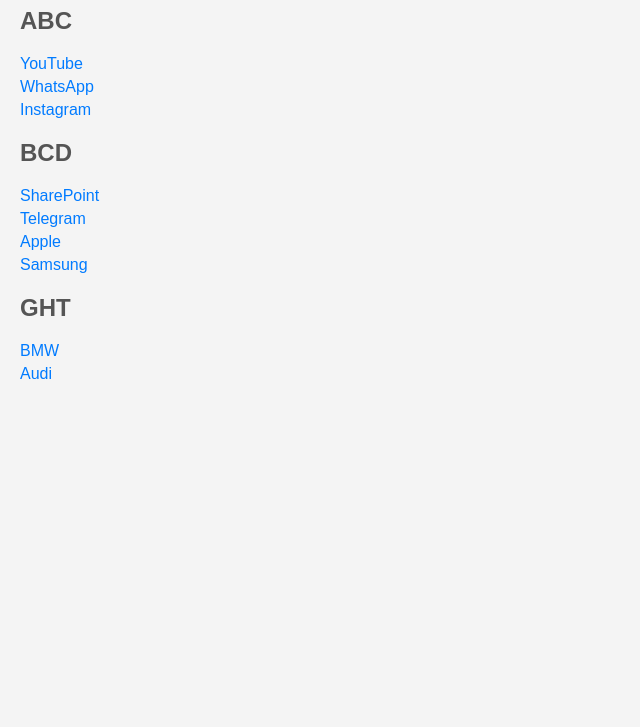
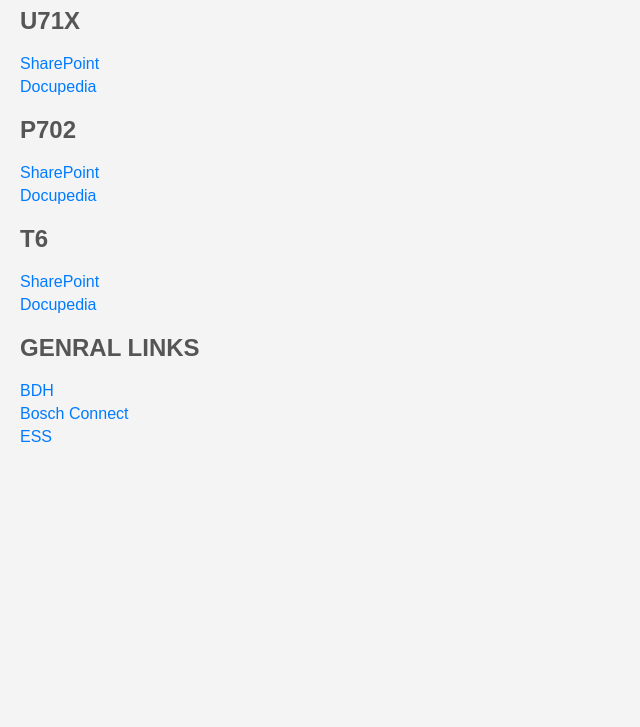
Before and after one commit to Arshee-Naaz/EBN_Links, a plain HTML site: page index.html in a window 1280 px wide. Shown: the part 73-800 px from the top of the page, without its empty margins (0-640 px from the left). Drawn offline with Linux system fonts and the light colour scheme.

Commit message:
Update index.html

```diff
--- a/index.html
+++ b/index.html
@@ -35,28 +35,33 @@
 </head>
 <body>
 
-    <h1>Links for Ford150</h1>
+   <h1>LINKS FOR FORD150</h1>
 
-    <h2>ABC</h2>
+    <h2>U71X</h2>
     <ul>
-        <li><a href="https://www.youtube.com" target="_blank">YouTube</a></li>
-        <li><a href="https://www.whatsapp.com" target="_blank">WhatsApp</a></li>
-        <li><a href="https://www.instagram.com" target="_blank">Instagram</a></li>
+        <li><a href="https://sites.inside-share5.bosch.com/sites/173771/default.aspx?RootFolder=%2Fsites%2F173771%2FDocuments%2FT3%20IPB2%2E0&FolderCTID=0x012000F0D37B794E5F0848813FE0CEF25775A8&View=%7B915F5863%2DBA3B%2D48EF%2DB96E%2DC37CD4040EC4%7D" target="_blank">SharePoint</a></li>
+        <li><a href="https://inside-docupedia.bosch.com/confluence/display/FORD150IPB/Ford+IPB2.0+Teams" target="_blank">Docupedia</a></li>
     </ul>
 
-    <h2>BCD</h2>
+    <h2>P702</h2>
     <ul>
-        <li><a href="https://www.sharepoint.com" target="_blank">SharePoint</a></li>
-        <li><a href="https://www.telegram.com" target="_blank">Telegram</a></li>
-        <li><a href="https://www.apple.com" target="_blank">Apple</a></li>
-        <li><a href="https://www.samsung.com" target="_blank">Samsung</a></li>
+        <li><a href="https://sites.inside-share5.bosch.com/sites/173771/default.aspx?RootFolder=%2Fsites%2F173771%2FDocuments%2FT3%20IPB2%2E0&FolderCTID=0x012000F0D37B794E5F0848813FE0CEF25775A8&View=%7B915F5863%2DBA3B%2D48EF%2DB96E%2DC37CD4040EC4%7D" target="_blank">SharePoint</a></li>
+        <li><a href="https://inside-docupedia.bosch.com/confluence/display/FORD150IPB/Ford+IPB2.0+Teams" target="_blank">Docupedia</a></li>
     </ul>
 
-    <h2>GHT</h2>
+    <h2>T6</h2>
     <ul>
-        <li><a href="https://www.bmw.com" target="_blank">BMW</a></li>
-        <li><a href="https://www.audi.com" target="_blank">Audi</a></li>
+         <li><a href="https://sites.inside-share5.bosch.com/sites/173771/default.aspx?RootFolder=%2Fsites%2F173771%2FDocuments%2FT3%20IPB2%2E0&FolderCTID=0x012000F0D37B794E5F0848813FE0CEF25775A8&View=%7B915F5863%2DBA3B%2D48EF%2DB96E%2DC37CD4040EC4%7D" target="_blank">SharePoint</a></li>
+        <li><a href="https://inside-docupedia.bosch.com/confluence/display/FORD150IPB/Ford+IPB2.0+Teams" target="_blank">Docupedia</a></li>
     </ul>
+
+	<h2>GENRAL LINKS</h2>
+    <ul>
+        <li><a href="https://abt-prolib.de.bosch.com/stages/#/workspace/200/_vv/process/process/_1Juv0EkhObyuJZcl3rgB9A" target="_blank">BDH</a></li>
+        <li><a href="https://connect.bosch.com/communities/service/html/communitystart?communityUuid=ec342702-6cfc-43e0-a735-f513cf44b453" target="_blank">Bosch Connect</a></li>
+		<li><a href="https://inside.bosch.com/irj/portal/fiori?refresh=0#Shell-home" target="_blank">ESS</a></li>
+    </ul>
+
 
 </body>
 </html>
```
